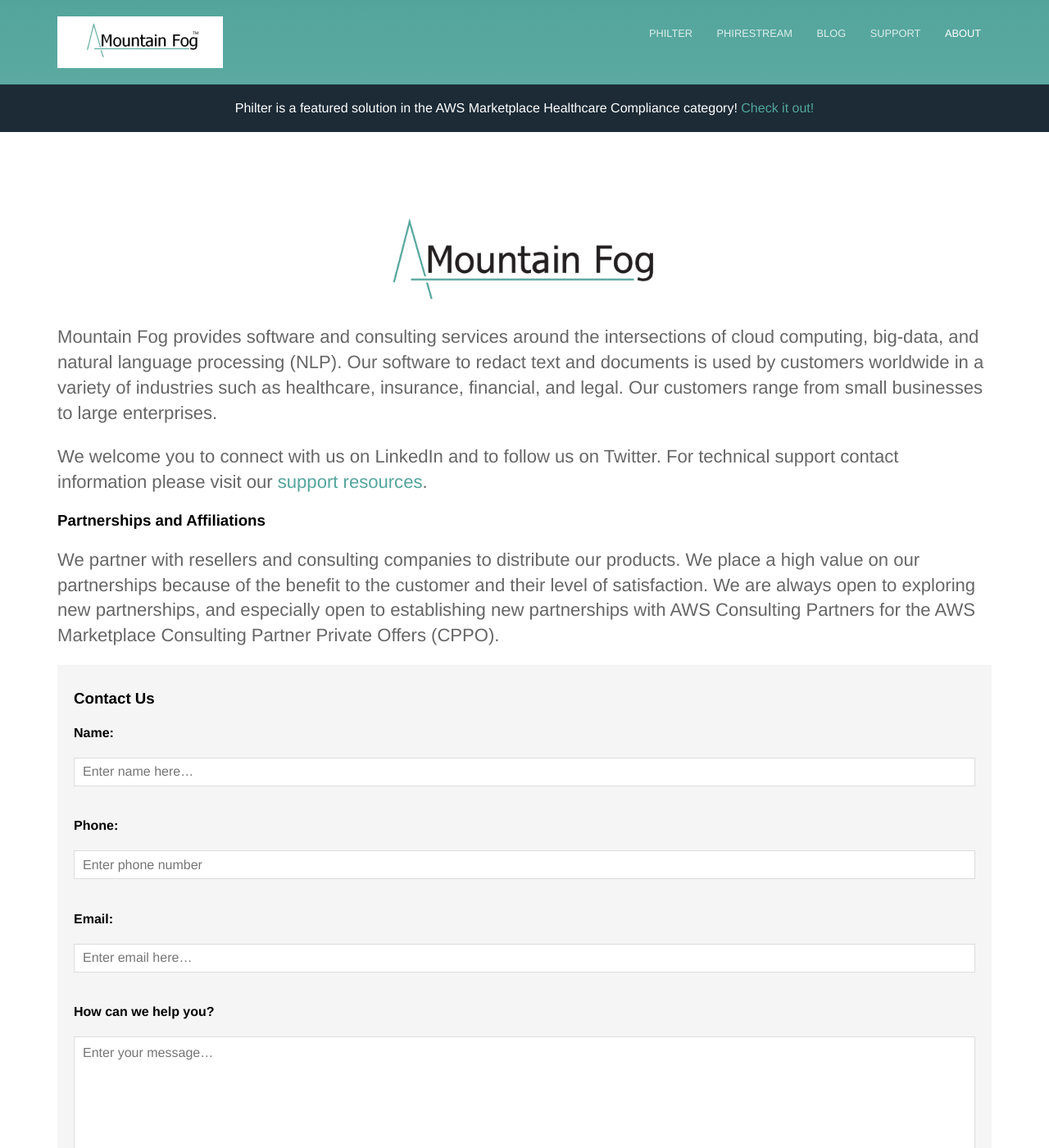
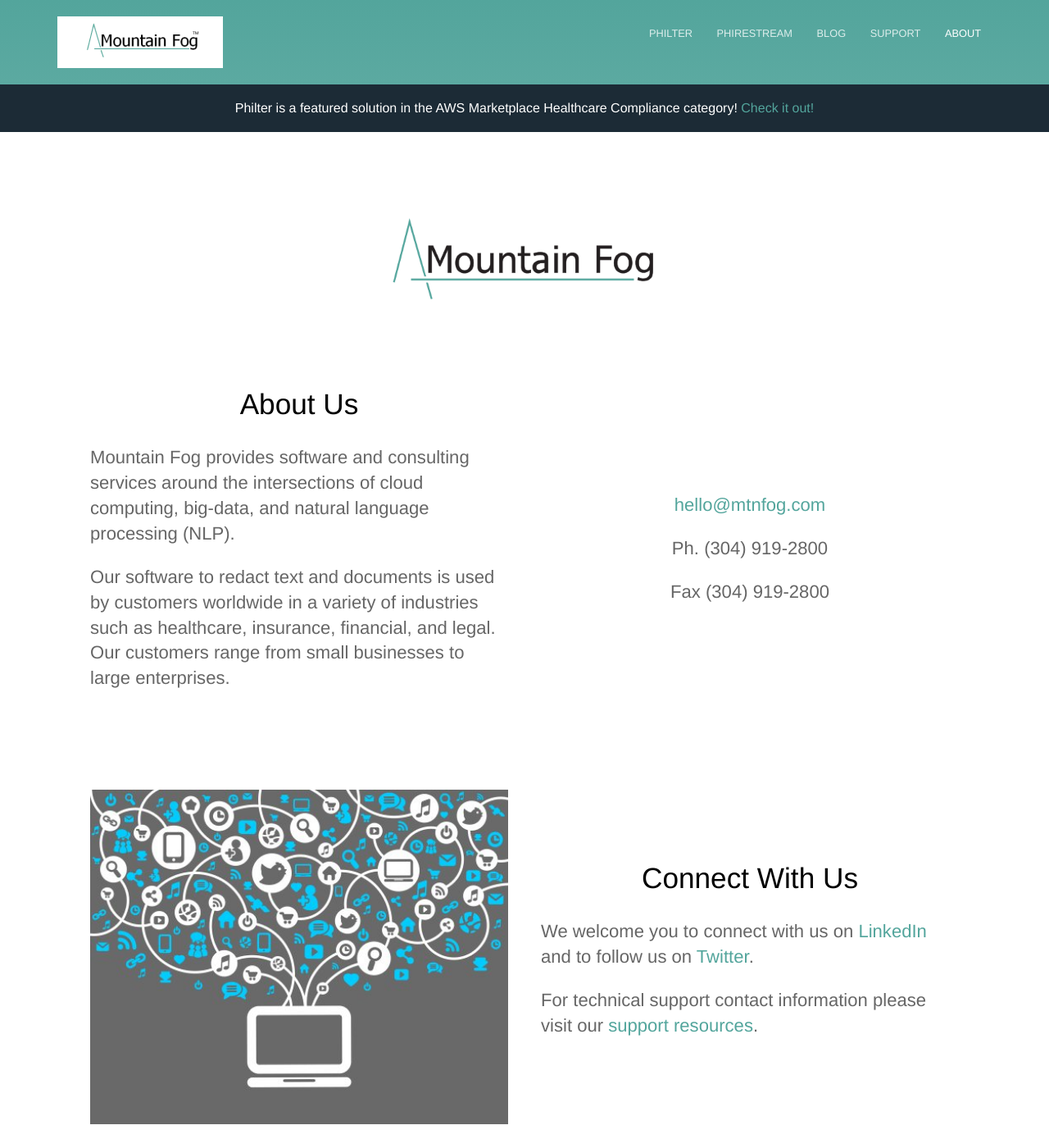
Before and after one commit to mtnfog/mtnfog-website, a Jekyll site: the page built from about/index.html, in a window 1280 px wide and 1400 px high. Shown: the whole window at 82% size. Built offline with Jekyll 4.4.1, drawn with Linux system fonts in a browser that asks for light colours; nearby versions of some CDN libraries; a script that is not in the unit is left out; some of the changed text lies outside the part shown.

Commit message:
Updating pages.

```diff
--- a/about/index.html
+++ b/about/index.html
@@ -5,58 +5,48 @@ featured_image: /images/mtnfog.png
 heading: About Mountain Fog
 ---
 
-<script>
-	function submitToAPI(e) {
-		e.preventDefault();
-		var URL = "https://j3w131ars6.execute-api.us-east-1.amazonaws.com/mtnfog-website-contact-form";
+<section>
+	<div class="container flex">
+		<div class="image">
+			<p style="text-align: center"><a href="mailto:hello@mtnfog.com">hello@mtnfog.com</a></p>
+			<p style="text-align: center">Ph. (304) 919-2800</p>
+			<p style="text-align: center">Fax (304) 919-2800</p>
+		</div>
+		<div class="text">
+			<h2>About Us</h2>
+			<p>Mountain Fog provides software and consulting services around the intersections of cloud computing, big-data, and natural language processing (NLP).</p>
+			<p>Our software to redact text and documents is used by customers worldwide in a variety of industries such as healthcare, insurance, financial, and legal. Our customers range from small businesses to large enterprises.</p>
+		</div>
+	</div>
+</section>
 
-		var name = $("#name-input").val();
-		var phone = $("#phone-input").val();
-		var email = $("#email-input").val();
-		var desc = $("#description-input").val();
-		var data = {
-			name : name,
-			phone : phone,
-			email : email,
-			desc : desc
-		};
+<section>
+	<div class="container flex">
+		<div class="image">
+			<img src="{{ site.baseurl }}/images/social-media.jpg" alt="Connect with us on social media." title="Connect with us on social media." />
+		</div>
+		<div class="text">
+			<h2>Connect With Us</h2>
+			<p>We welcome you to connect with us on <a href="https://www.linkedin.com/company/mountain-fog">LinkedIn</a> and to follow us on <a href="https://www.twitter.com/mtnfog">Twitter</a>.</p>
+			<p>For technical support contact information please visit our <a href="/support">support resources</a>.</p>
+		</div>
+	</div>
+</section>
 
-		$.ajax({
-			type: "POST",
-			url : URL,
-			dataType: "json",
-			crossDomain: "true",
-			contentType: "application/json; charset=utf-8",
-			data: JSON.stringify(data),
+<section>
+	<div class="container flex">
+		<div class="image">
+			<img src="{{ site.baseurl }}/images/philter-logo-transparent.png" alt="We value our partners and relationships." title="We value our partners and relationships." />
+		</div>
+		<div class="text">
+			<h2>Partnerships</h2>
+			<p>We partner with resellers and consulting companies to distribute our products. We place a high value on our partnerships because of the benefit to the customer and their level of satisfaction.</p>
+			<p>We are always open to exploring new partnerships, and especially open to establishing new partnerships with AWS Consulting Partners for the AWS Marketplace Consulting Partner Private Offers (CPPO).</p>
+		</div>
+	</div>
+</section>
 
-			success: function () {
-				// clear form and show a success message
-				alert("Successfull");
-				document.getElementById("contact-form").reset();
-				location.reload();
-			},
-			error: function () {
-				// show an error message
-				alert("UnSuccessfull");
-			}});
-	}
-</script>
-
-<div class="content">
-
-		<div class="contact-details">
-			<p>Mountain Fog provides software and consulting services around the intersections of cloud computing, big-data, and natural language processing (NLP). Our software to redact text and documents is used by customers worldwide in a variety of industries such as healthcare, insurance, financial, and legal. Our customers range from small businesses to large enterprises.</p>
-
-			<p>We welcome you to connect with us on LinkedIn and to follow us on Twitter. For technical support contact information please visit our <a href="/support">support resources</a>.</p>
-
-			<h3>Partnerships and Affiliations</h3>
-			<p>We partner with resellers and consulting companies to distribute our products. We place a high value on our partnerships because of the benefit to the customer and their level of satisfaction. We are always open to exploring new partnerships, and especially open to establishing new partnerships with AWS Consulting Partners for the AWS Marketplace Consulting Partner Private Offers (CPPO).</p>
-
-	</div>
-
-</div>
-
-<section class="contactus">
+<!--<section class="contactus">
 	<div class="container">
 
 		<h3>Contact Us</h3>
@@ -70,9 +60,9 @@ heading: About Mountain Fog
 				<input type="email" style="height:35px;" id="email-input" placeholder="Enter email here…" class="form-control" style="width:100%;"/><br/>
 				<h4>How can we help you?</h4>
 				<textarea id="description-input" rows="3" placeholder="Enter your message…" class="form-control" style="width:100%;"></textarea><br/>
-				<!--<div class="g-recaptcha" data-sitekey="6Lc7cVMUAAAAAM1yxf64wrmO8gvi8A1oQ_ead1ys" class="form-control" style="width:100%;"></div>-->
+				<div class="g-recaptcha" data-sitekey="6Lc7cVMUAAAAAM1yxf64wrmO8gvi8A1oQ_ead1ys" class="form-control" style="width:100%;"></div>
 				<button type="button" onClick="submitToAPI(event)" class="btn btn-lg" style="margin-top:20px;">Submit</button>
 			</form>
 
 	</div>
-</section>
+</section>-->
--- a/index.html
+++ b/index.html
@@ -11,7 +11,9 @@ layout: default
 </section>
 
 <a id="details"></a>
+
 <div class="content">
+
 	<section>
 		<div class="container flex">
 			<div class="text">
@@ -59,4 +61,5 @@ layout: default
 		<p style="color: #ffffff">Let's take 30 minutes to discuss your redaction needs to see if Philter or Phirestream is what you need.</p>
 		<div class="cta button alt"><a href="https://calendly.com/jeff-zemerick/philter-discussion?month=2022-01">Schedule a Consultation</a></div>
 	</section>
+
 </div>
```
Also changed, not shown: _posts/2021-12-01-philter-featured-on-aws-marketplace.md (+5 -5 lines), images/social-media.jpg (added).
